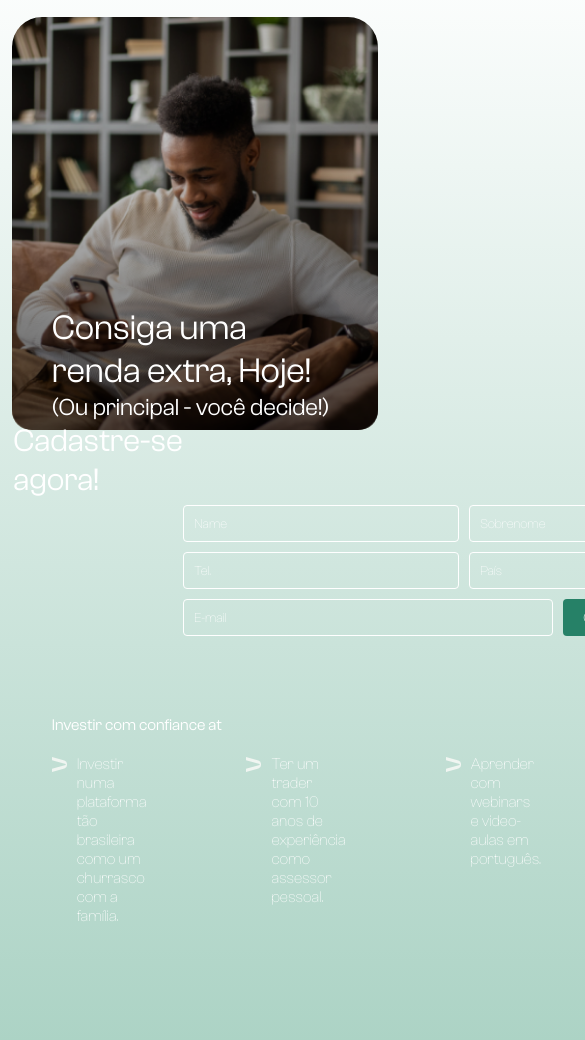
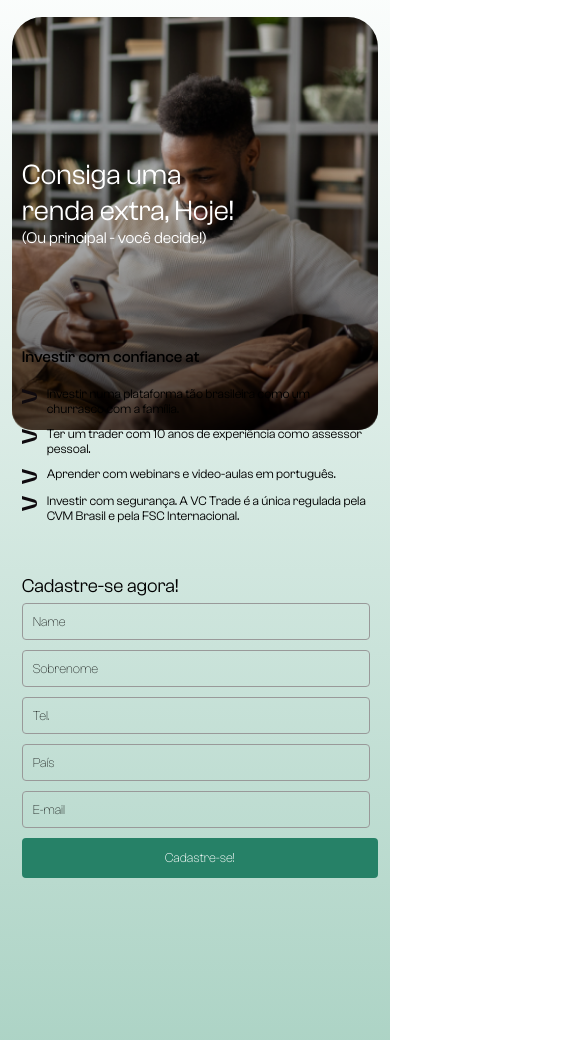
Before and after one commit to fullyDeepak/project-vctrade, a plain HTML site: page index.html in a window 390 px wide. Shown: the part 60-1100 px from the top of the page, 585 px wide, since content can reach past the window. Drawn offline with Linux system fonts and the light colour scheme.

Commit message:
responsive 1st commit

```diff
--- a/index.html
+++ b/index.html
@@ -22,19 +22,16 @@
             >(Ou principal - você decide!)</span
           >
         </h1>
-        <div class="contact-form-grid">
-          <div class="form-head">Cadastre-se agora!</div>
-          <div class="contact-form">
-            <input type="text" placeholder="Name" />
-            <input type="text" placeholder="Sobrenome" />
-            <input type="text" placeholder="Tel." />
-            <input type="text" placeholder="País " />
-            <div class="input-email-div">
-              <input type="text" placeholder="E-mail" class="input-box-mail" />
-              <button>Cadastre-se!</button>
+        <div class="contact-form-grid desk-form">
+            <div class="form-head">Cadastre-se agora!</div>
+            <div class="contact-form">
+              <div><input class="form-input-div" type="text" placeholder="Name" /></div>
+              <div><input class="form-input-div" type="text" placeholder="Sobrenome" /></div>
+              <div><input class="form-input-div" type="text" placeholder="Tel." /></div>
+              <div><input class="form-input-div" type="text" placeholder="País " /></div>
+              <div class="badass-div"><input class="mail-input form-input-div" type="text" placeholder="E-mail"/><button>Cadastre-se!</button></div>
             </div>
           </div>
-        </div>
         <div class="sc-1-foot">
           <div>Investir com confiance at</div>
           <div class="sc-1-foot-text">
@@ -56,6 +53,16 @@
             </div>
           </div>
         </div>
+        <div class="contact-form-grid mobile-form">
+            <div class="form-head">Cadastre-se agora!</div>
+            <div class="contact-form">
+              <div><input class="form-input-div" type="text" placeholder="Name" /></div>
+              <div><input class="form-input-div" type="text" placeholder="Sobrenome" /></div>
+              <div><input class="form-input-div" type="text" placeholder="Tel." /></div>
+              <div><input class="form-input-div" type="text" placeholder="País " /></div>
+              <div class="badass-div"><input class="mail-input form-input-div" type="text" placeholder="E-mail"/><button>Cadastre-se!</button></div>
+            </div>
+          </div>
       </div>
       <div class="sc-2">
         <div class="sc-2-1">
--- a/responsive.css
+++ b/responsive.css
@@ -14,34 +14,106 @@
 
   h1 {
     width: 100%;
-    margin-top: 250px;
-    font-size: 2.2rem;
+    margin-top: 100px;
+    font-size: 1.8rem;
   }
-  .sc-2{
+
+  h1 span {
+    font-size: 1rem;
+  }
+
+  .sc-1 {
+    padding-left: 10px;
+    padding-right: 10px;
+  }
+
+  .desk-form {
+    display: none;
+  }
+
+  .mobile-form {
+    display: block;
+    margin-right: 20px;
+  }
+
+  .badass-div {
+    flex-direction: column;
+    width: 100%;
+  }
+  .mobile-form button{
+    width: 109%;
+  }
+
+  .form-head {
+    color: white;
+    font-size: 2rem;
+    margin-bottom: 5px;
+    margin-top: 50px;
+    position: static;
+    font-size: 1.2rem;
+    color: black;
+  }
+  .sc-1-foot {
+    margin-top: 100px;
+    color: black;
+    font-weight: 500;
+  }
+
+  .sc-1-foot img {
+    filter: invert(100%);
+  }
+
+  .sc-1-foot-text {
+    display: grid;
+    grid-template-columns: 1fr;
+    font-weight: 400;
+    gap: 10px;
+    font-size: 0.8rem;
+  }
+
+  .contact-form {
+    display: flex;
+    flex-direction: column;
+    flex-wrap: nowrap;
+    gap: 10px;
+    width: 100%;
+  }
+
+  .contact-form input {
+    background-color: #00000000;
+    border-color: hsl(0, 0%, 60%);
+    color: rgb(0, 0, 0);
+    width: 100%;
+  }
+
+  .contact-form input::placeholder {
+    color: rgb(0, 0, 0);
+  }
+
+  .sc-2 {
     flex-direction: column;
     padding-left: 20px;
     padding-right: 10px;
     padding-top: 50px;
     padding-bottom: 50px;
   }
-  .sc-2-1{
+  .sc-2-1 {
     width: 100%;
   }
 
-  .sc-2-1 p:nth-child(1){
+  .sc-2-1 p:nth-child(1) {
     font-size: 1.8rem;
-
   }
 
-  .sc-2-1 p:nth-child(2){
+  .sc-2-1 p:nth-child(2) {
     font-size: 1.2rem;
     width: 85%;
   }
-  .sc-2-1 p:nth-child(3){
+  .sc-2-1 p:nth-child(3) {
     font-size: 1rem;
     width: 88%;
   }
-  .sc-2 .mobile-mode{
+  .sc-2 .mobile-mode {
     display: block;
     background-color: #222222;
     color: white;
@@ -54,16 +126,16 @@
     padding-bottom: 14px;
   }
 
-  .sc-2 .mobile-mode:active{
+  .sc-2 .mobile-mode:active {
     background-color: white;
     color: black;
   }
 
-  .sc-2-2{
+  .sc-2-2 {
     width: 100%;
   }
 
-  .sc-2-2-grid{
+  .sc-2-2-grid {
     display: flex;
     flex-direction: row;
     align-items: center;
@@ -85,13 +157,13 @@
     margin-right: 10px;
     margin-bottom: 0;
   }
-  .sc-3-1 p:nth-child(3){
+  .sc-3-1 p:nth-child(3) {
     width: 90%;
   }
-  .sc-3-2{
+  .sc-3-2 {
     width: 100%;
   }
-  .sc-3-2-grid{
+  .sc-3-2-grid {
     display: flex;
     flex-direction: row;
     align-items: center;
@@ -99,10 +171,10 @@
     width: 95%;
     overflow-x: scroll;
   }
-  .desk-mode{
+  .desk-mode {
     display: none;
   }
- .sc-3 .mobile-mode{
+  .sc-3 .mobile-mode {
     display: block;
     margin-top: 30px;
     border-color: black;
@@ -110,7 +182,7 @@
     padding-bottom: 14px;
   }
 
-  .sc-3 .mobile-mode:active{
+  .sc-3 .mobile-mode:active {
     background-color: black;
     color: white;
   }
--- a/style.css
+++ b/style.css
@@ -69,8 +69,9 @@ h1 span {
 }
 
 .contact-form {
-  display: grid;
-  grid-template-columns: 1fr 1fr;
+  display: flex;
+  flex-direction: row;
+  flex-wrap: wrap;
   gap: 10px;
   width: 42%;
 }
@@ -97,12 +98,6 @@ h1 span {
   font-weight: 200;
 }
 
-.input-email-div {
-  display: grid;
-  grid-template-columns: 134% 40%;
-  gap: 10px;
-}
-
 .form-head {
   color: white;
   font-size: 2rem;
@@ -123,12 +118,18 @@ h1 span {
 .contact-form button {
   background-color: #268167;
   color: white;
-  border: none;
+  border-color: #268167;
+  border-style: solid;
   font-family: "ClashGrotesk-Variable";
   font-weight: 300;
   border-radius: 4px;
   cursor: pointer;
+  padding-left: 12px;
+  padding-right: 12px;
+  padding-top: 10px;
+  padding-bottom: 10px;
   transition: background-color 0.3s;
+  width: 40%;
 }
 
 .contact-form button:hover {
@@ -137,6 +138,20 @@ h1 span {
 
 .contact-form button:active {
   background-color: hsl(163, 40%, 33%);
+}
+
+.mobile-form{
+    display: none;
+}
+
+.badass-div {
+  display: flex;
+  width: 86%;
+  gap: 10px;
+}
+
+.mail-input {
+  width: 85%;
 }
 
 .sc-1-foot {
@@ -301,8 +316,8 @@ h1 span {
   font-family: "ClashGrotesk-Variable";
   cursor: pointer;
 }
-.mobile-mode{
-    display: none;
+.mobile-mode {
+  display: none;
 }
 .sc-3-1 button:hover {
   background-color: rgb(0, 0, 0);
```
